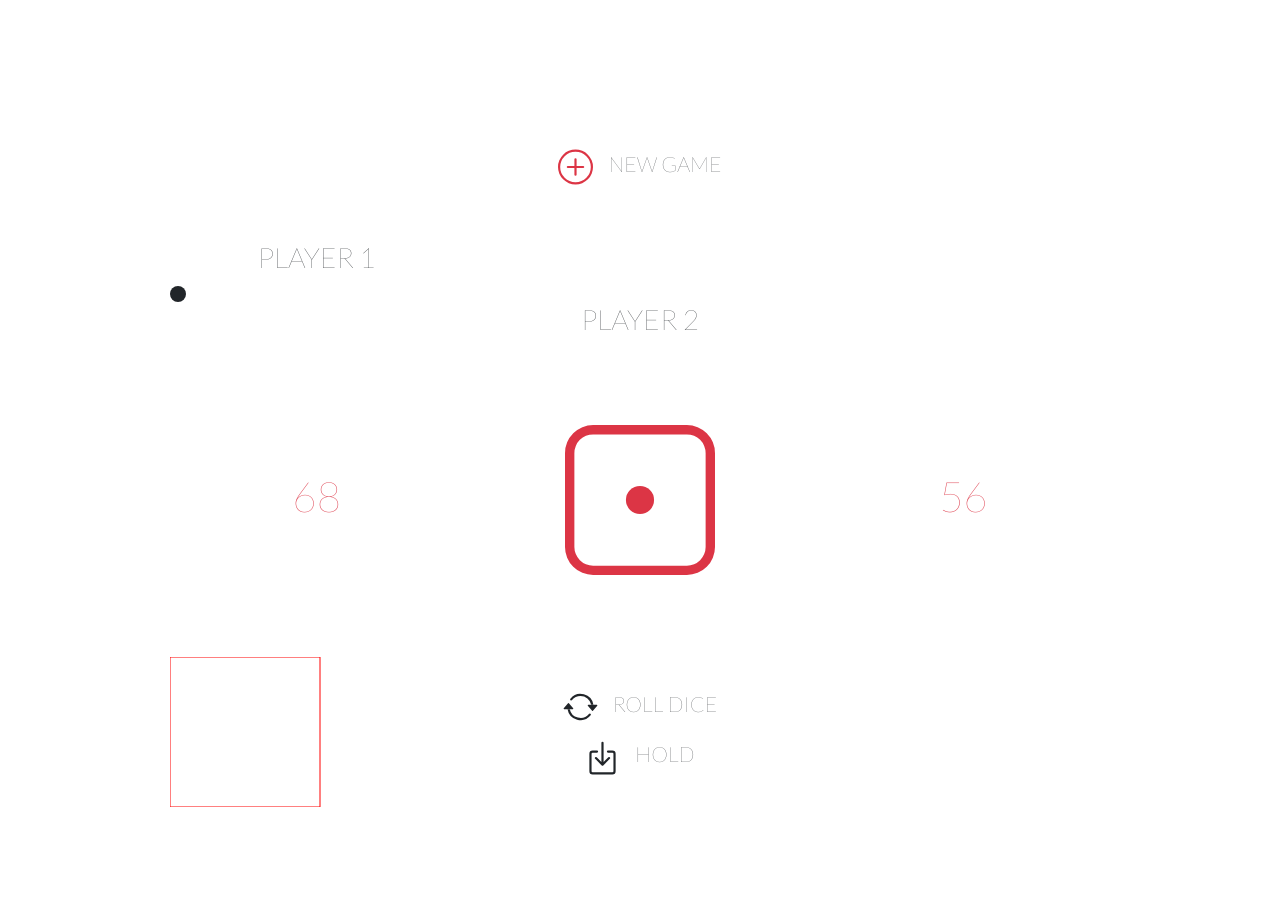
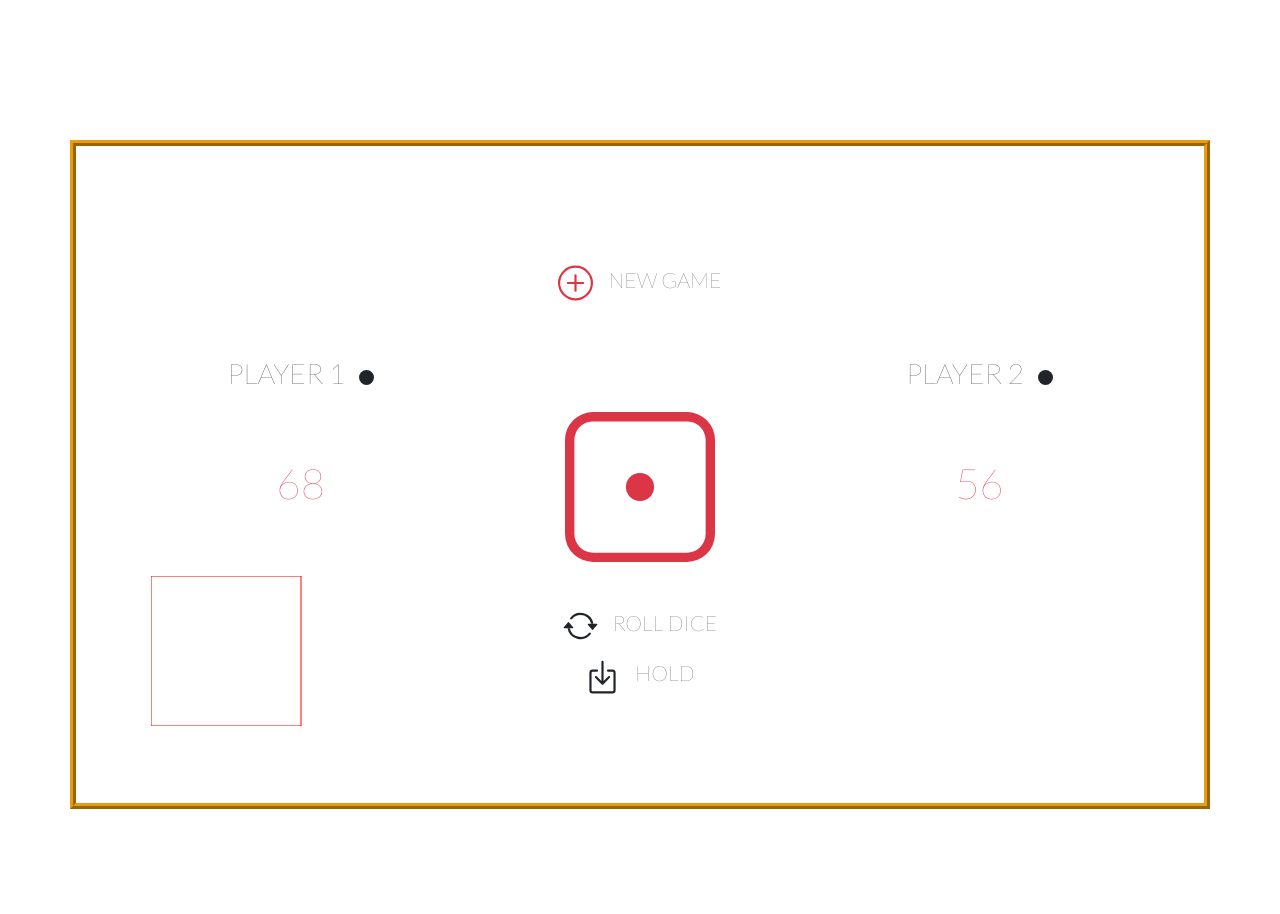
Before and after one commit to louvetsandrine/JeuD-, a PHP site: page / in a window 1280 px wide. After the commit the page ends 809 px from the top, so only its background shows below. Run offline with PHP 8.4, Linux system fonts and the light colour scheme; a map, chart or similar area stays blank.

Commit message:
09/12/2021

```diff
--- a/index.html
+++ b/index.html
@@ -15,9 +15,9 @@
   </head>
 
   <body>
-    <div class="container">
+    <div class="container ">
       <div class="row py-5 d-flex justify-content-center align-items-center">
-        <svg xmlns="http://www.w3.org/2000/svg" width="50" height="50" fill="currentColor" class="bi bi-plus-circle text-danger" viewBox="0 0 16 16">
+        <svg xmlns="http://www.w3.org/2000/svg" width="50" height="50" fill="currentColor" class="bi bi-plus-circle text-danger" viewBox="0 0 16 16" id="startButton">
           <path d="M8 15A7 7 0 1 1 8 1a7 7 0 0 1 0 14zm0 1A8 8 0 1 0 8 0a8 8 0 0 0 0 16z"/>
           <path d="M8 4a.5.5 0 0 1 .5.5v3h3a.5.5 0 0 1 0 1h-3v3a.5.5 0 0 1-1 0v-3h-3a.5.5 0 0 1 0-1h3v-3A.5.5 0 0 1 8 4z"/>
         </svg>
@@ -25,25 +25,31 @@
       </div>
 
       <div class="row py-2 d-flex justify-content-center align-items-center">
-        <div class="col-4 ">
+        <!-- <div class="col-4 "> -->
+          <div class="col-4 d-flex justify-content-center align-items-center">
           <h3>PLAYER 1</h3>
-          <svg xmlns="http://www.w3.org/2000/svg" width="16" height="16" fill="currentColor" class="bi bi-circle-fill " viewBox="0 0 16 16">
+          <svg xmlns="http://www.w3.org/2000/svg" width="15" height="15" fill="currentColor" class="bi bi-circle-fill " viewBox="0 0 16 16" id="startPlayerOne">
             <circle cx="8" cy="8" r="8"/>
           </svg>
         </div>
 
-        <div class="offset-4 col-4 ">
+
+        <div class="col-4 offset-4 d-flex justify-content-center align-items-center">
+          <h3>PLAYER 2</h3>
+
+
+          <svg xmlns="http://www.w3.org/2000/svg" width="15" height="15" fill="currentColor" class="bi bi-circle-fill" viewBox="0 0 16 16">
+            <circle cx="8" cy="8" r="8"/>
+          </svg>
         </div>
-        <div class="col-3  ">
-          <h3>PLAYER 2</h3>
-        </div>
+
       </div>
 
       <div class="row py-2 d-flex justify-content-center align-items-center containerTitle">
         <div class="col-4">
           <h2 class="text-danger">68</h2>
         </div>
-        <div class="col-4 " >
+        <div class="col-4 " id="diceSpace">
           <svg xmlns="http://www.w3.org/2000/svg" width="150" height="150" fill="currentColor" class="bi dice bi-dice-1 text-danger justify-content-center align-items-center" viewBox="0 0 16 16">
             <circle cx="8" cy="8" r="1.5"/>
             <path d="M13 1a2 2 0 0 1 2 2v10a2 2 0 0 1-2 2H3a2 2 0 0 1-2-2V3a2 2 0 0 1 2-2h10zM3 0a3 3 0 0 0-3 3v10a3 3 0 0 0 3 3h10a3 3 0 0 0 3-3V3a3 3 0 0 0-3-3H3z"/>
@@ -63,14 +69,14 @@
         </div>
         <div class="col-4">
           <div class="row d-flex justify-content-center align-items-center">
-            <svg xmlns="http://www.w3.org/2000/svg" width="50" height="50" fill="currentColor" class="bi bi-arrow-repeat" viewBox="0 0 16 16">
+            <svg xmlns="http://www.w3.org/2000/svg" width="50" height="50" fill="currentColor" class="bi bi-arrow-repeat" viewBox="0 0 16 16" id="buttonRollDice">
               <path d="M11.534 7h3.932a.25.25 0 0 1 .192.41l-1.966 2.36a.25.25 0 0 1-.384 0l-1.966-2.36a.25.25 0 0 1 .192-.41zm-11 2h3.932a.25.25 0 0 0 .192-.41L2.692 6.23a.25.25 0 0 0-.384 0L.342 8.59A.25.25 0 0 0 .534 9z"/>
               <path fill-rule="evenodd" d="M8 3c-1.552 0-2.94.707-3.857 1.818a.5.5 0 1 1-.771-.636A6.002 6.002 0 0 1 13.917 7H12.9A5.002 5.002 0 0 0 8 3zM3.1 9a5.002 5.002 0 0 0 8.757 2.182.5.5 0 1 1 .771.636A6.002 6.002 0 0 1 2.083 9H3.1z"/>
             </svg>
             <h4>ROLL DICE</h4>
           </div>
           <div class="row d-flex justify-content-center align-items-center">
-            <svg xmlns="http://www.w3.org/2000/svg" width="50" height="50" fill="currentColor" class="bi bi-box-arrow-in-down" viewBox="0 0 16 16">
+            <svg xmlns="http://www.w3.org/2000/svg" width="50" height="50" fill="currentColor" class="bi bi-box-arrow-in-down" viewBox="0 0 16 16" id="buttonHold">
               <path fill-rule="evenodd" d="M3.5 6a.5.5 0 0 0-.5.5v8a.5.5 0 0 0 .5.5h9a.5.5 0 0 0 .5-.5v-8a.5.5 0 0 0-.5-.5h-2a.5.5 0 0 1 0-1h2A1.5 1.5 0 0 1 14 6.5v8a1.5 1.5 0 0 1-1.5 1.5h-9A1.5 1.5 0 0 1 2 14.5v-8A1.5 1.5 0 0 1 3.5 5h2a.5.5 0 0 1 0 1h-2z"/>
               <path fill-rule="evenodd" d="M7.646 11.854a.5.5 0 0 0 .708 0l3-3a.5.5 0 0 0-.708-.708L8.5 10.293V1.5a.5.5 0 0 0-1 0v8.793L5.354 8.146a.5.5 0 1 0-.708.708l3 3z"/>
             </svg>
--- a/script.js
+++ b/script.js
@@ -1,9 +1,37 @@
-const canvas = document.getElementById('canvas');
+const canvas = document.getElementById("canvas");
 let ctx;
+const buttonStart = document.getElementById("startButton");
+const startPlayerOne = document.getElementById("startPlayerOne");
+const buttonRollDice = document.getElementById("buttonRollDice");
+const buttonHold = document.getElementById("buttonHold");
+const diceSpae = document.getElementById("diceSpace");
+
+
+
 if (canvas.getContext) {
-   ctx = canvas.getContext('2d') ;
-   ctx.strokeStyle = 'red';
+   ctx = canvas.getContext("2d") ;
+   ctx.strokeStyle = "red";
    ctx.strokeRect(0, 0, 150,150)
 } else {
-   console.log('canevas non supporté')
- }
+   console.log("canvas no supported")
+ };
+
+buttonStart.addEventListener("click", ()=>{
+   startPlayerOne.style.color = "red"
+
+
+})
+
+buttonRollDice.addEventListener("click", ()=>{
+   diceSpae.innerHTML = '<svg xmlns="http://www.w3.org/2000/svg" width="100" height="100" fill="currentColor" class="bi bi-dice-2" viewBox="0 0 16 16"><path d="M13 1a2 2 0 0 1 2 2v10a2 2 0 0 1-2 2H3a2 2 0 0 1-2-2V3a2 2 0 0 1 2-2h10zM3 0a3 3 0 0 0-3 3v10a3 3 0 0 0 3 3h10a3 3 0 0 0 3-3V3a3 3 0 0 0-3-3H3z"/><path d="M5.5 4a1.5 1.5 0 1 1-3 0 1.5 1.5 0 0 1 3 0zm8 8a1.5 1.5 0 1 1-3 0 1.5 1.5 0 0 1 3 0z"/></svg>     '
+
+
+
+})
+
+buttonHold.addEventListener("click", ()=>{
+
+
+
+
+})
--- a/style.css
+++ b/style.css
@@ -4,7 +4,11 @@
 }
 
 .container {
-    padding: 100px;
+    margin-top: 10em;
+    padding: 5em;
+    border: ridge rgb(235, 156, 11);
+    border-width: 6px;
+
 }
 
 h3 {
@@ -18,7 +22,7 @@ h2 {
 }
 
 .containerTitle {
-    height: 300px;
+
 }
 
 .dice {
@@ -28,12 +32,18 @@ h2 {
 
 canvas {
     display : block ;
-
     margin: auto;
-
-
 }
 
 .bi-plus-circle, .bi-arrow-repeat, .bi-box-arrow-in-down {
     padding-right: 15px;
+    cursor: pointer;
 }
+
+.bi-circle-fill {
+
+}
+
+h3 {
+    padding-right: 0.5em;
+}
```
